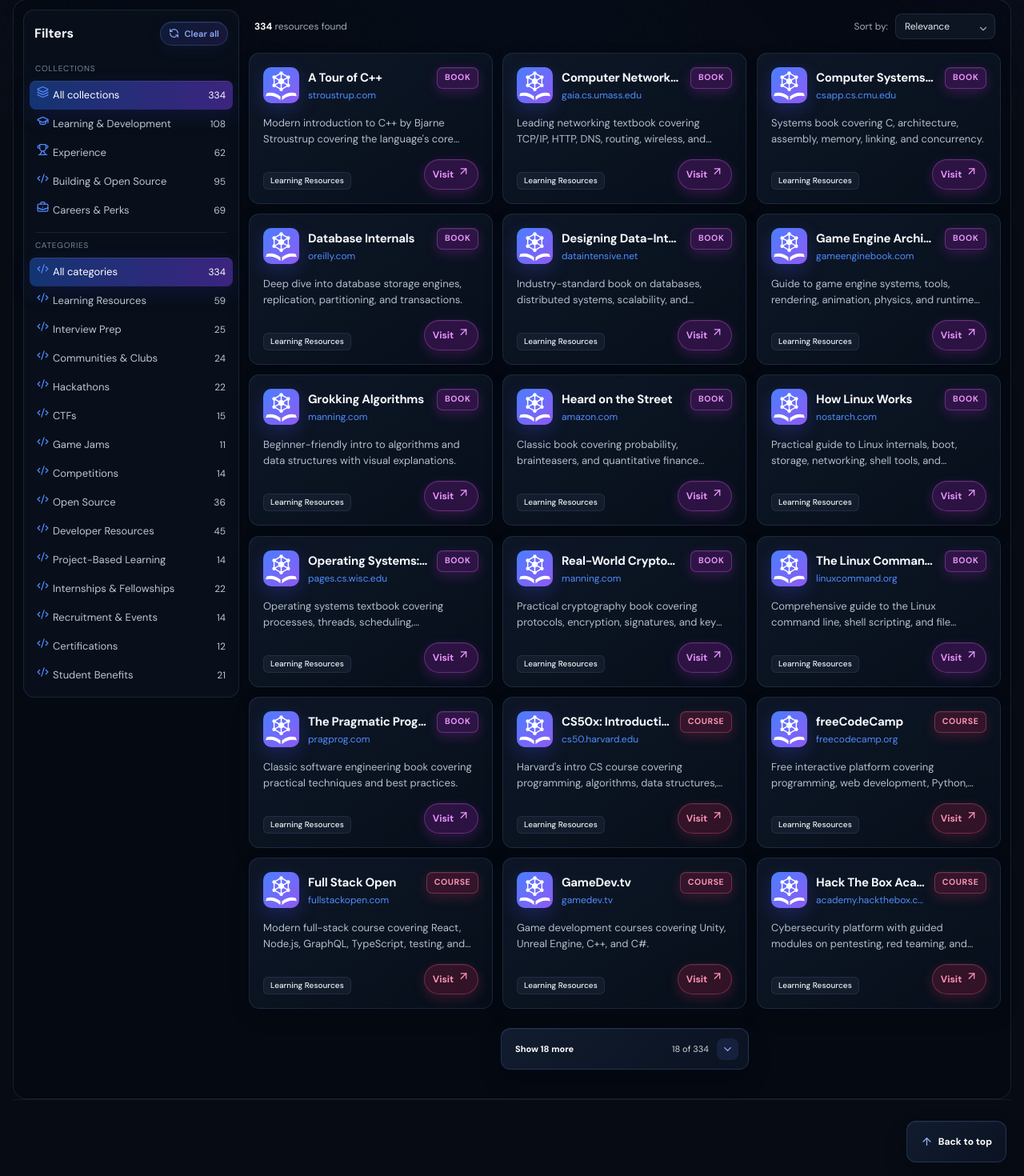
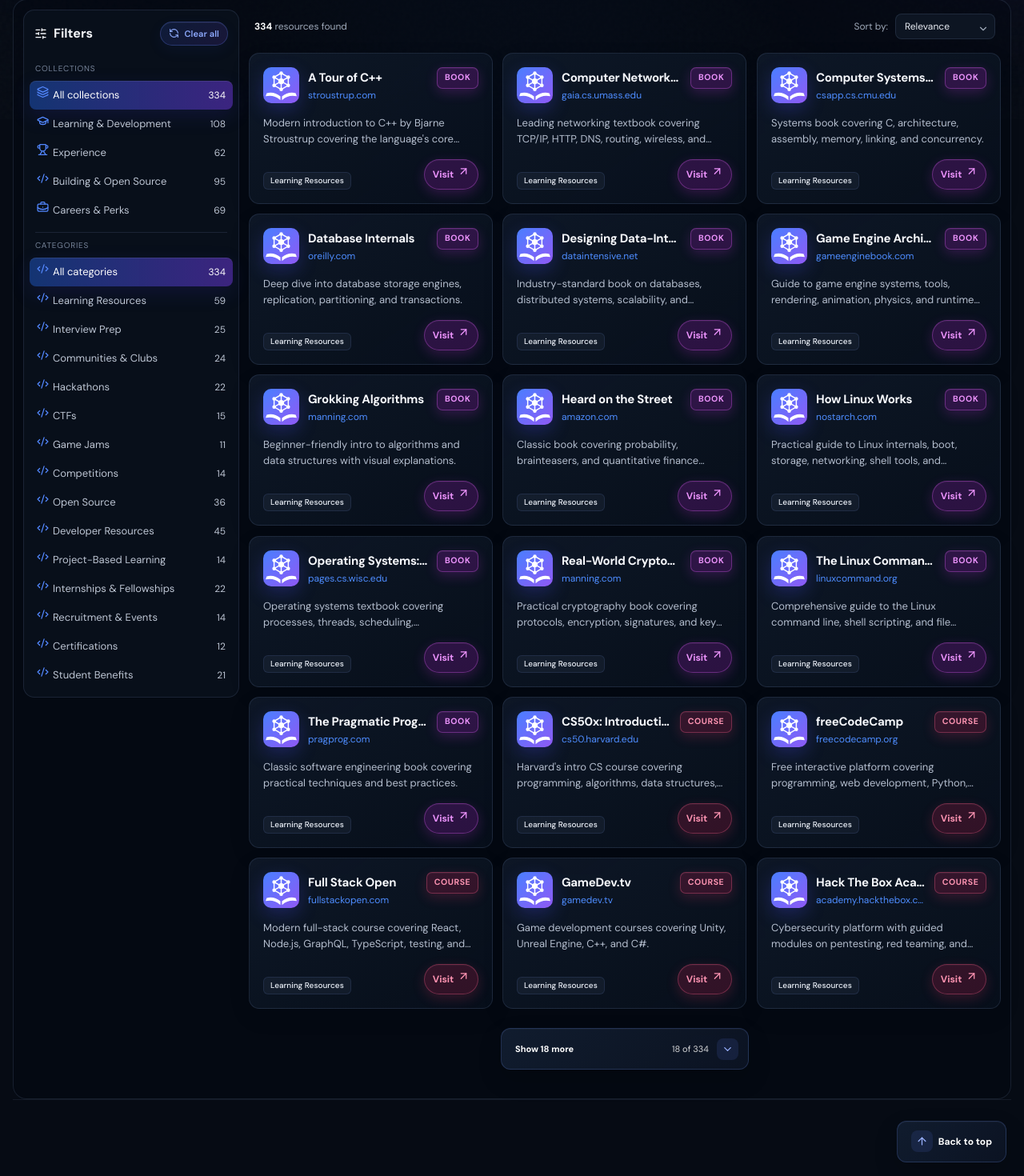
Before and after one commit to NicholasXydis/CSResourceHub, a React (Vite) app: page / in a window 1280 px wide. Shown: the part 651-2121 px from the top of the page at 80% size. Built offline with nearby package versions, Linux system fonts and the light colour scheme.

Commit message:
fix: align the mobile filter icon and drop unreachable logo styles

```diff
--- a/src/components/Filters.tsx
+++ b/src/components/Filters.tsx
@@ -6,6 +6,7 @@
   GraduationCap,
   Layers3,
   RefreshCcw,
+  SlidersHorizontal,
   Trophy,
 } from "lucide-react";
 import {
@@ -78,7 +79,9 @@
       aria-label="Resource filters"
     >
       <motion.div variants={RISE} className="filters-title">
-        <strong>Filters</strong>
+        <strong>
+          <SlidersHorizontal aria-hidden="true" /> Filters
+        </strong>
         <motion.button
           {...FILTER_MOTION}
           className="clear-filter"
--- a/src/components/ResourceDirectory.tsx
+++ b/src/components/ResourceDirectory.tsx
@@ -1,6 +1,12 @@
 import { useEffect, useMemo, useRef, useState } from "react";
 import { AnimatePresence, motion, useReducedMotion } from "framer-motion";
-import { ChevronDown, Filter, RefreshCcw, Search, X } from "lucide-react";
+import {
+  ChevronDown,
+  RefreshCcw,
+  Search,
+  SlidersHorizontal,
+  X,
+} from "lucide-react";
 import {
   ALL_RESOURCES,
   CATEGORY_LABELS,
@@ -114,7 +120,7 @@
         aria-haspopup="dialog"
         aria-expanded={drawer}
       >
-        <Filter /> Filters{" "}
+        <SlidersHorizontal /> Filters{" "}
         {(collection !== "all" || category !== "all") && (
           <span>
             {Number(collection !== "all") + Number(category !== "all")}
--- a/src/styles.css
+++ b/src/styles.css
@@ -312,6 +312,15 @@
   align-items: center;
   padding: 5px 6px 13px;
 }
+.filters-title strong {
+  display: inline-flex;
+  align-items: center;
+  gap: 8px;
+}
+.filters-title strong svg {
+  width: 16px;
+  height: 16px;
+}
 .filters-title button {
   border: 0;
   background: none;
@@ -445,10 +454,7 @@
   border-radius: 10px;
   display: grid;
   place-items: center;
-  color: #101622;
   background: linear-gradient(145deg, #fff, #cbd5e1);
-  font-size: 13px;
-  font-weight: 800;
   box-shadow: 0 5px 15px rgba(0, 0, 0, 0.2);
 }
 .card-head > div:nth-child(2) {
@@ -664,7 +670,8 @@
     gap: 8px;
   }
   .mobile-filter svg {
-    width: 17px;
+    width: 16px;
+    height: 16px;
   }
   .mobile-filter span {
     width: 18px;
@@ -794,7 +801,6 @@
 .filter-row:hover svg,
 .mobile-filter:hover svg,
 .filter-row svg,
-.mobile-filter svg,
 .stats div:hover {
   transform: translateY(-4px) scale(1.025);
 }
@@ -835,12 +841,6 @@
   object-position: center;
   border-radius: 5px;
 }
-.resource-logo span {
-  display: grid;
-  place-items: center;
-  width: 100%;
-  height: 100%;
-}
 .filters-title .clear-filter {
   display: inline-flex;
   align-items: center;
@@ -904,14 +904,7 @@
   white-space: nowrap;
 }
 .resource-logo.fallback-logo {
-  color: #fff;
-  background: linear-gradient(135deg, #376ff3, #7546e8);
   box-shadow: 0 8px 22px rgba(68, 78, 232, 0.28);
-}
-.resource-logo.fallback-logo svg {
-  width: 23px;
-  height: 23px;
-  stroke-width: 2.1;
 }
 .resource-card:hover .resource-logo.fallback-logo {
   box-shadow: 0 13px 32px rgba(82, 70, 235, 0.42);
@@ -1670,6 +1663,7 @@
 
 footer .back-to-top {
   min-height: 52px;
+  gap: 10px;
   padding: 10px 17px;
   border: 1px solid rgba(102, 136, 222, 0.24);
   border-radius: 12px;
@@ -1696,7 +1690,12 @@
     0 0 24px rgba(75, 83, 220, 0.1);
 }
 footer .back-to-top svg {
+  width: 27px;
+  height: 27px;
+  padding: 6px;
+  border-radius: 8px;
   color: #9ab2ff;
+  background: rgba(84, 110, 225, 0.14);
   transition: transform 0.34s cubic-bezier(0.2, 1.55, 0.35, 1);
 }
 footer .back-to-top:hover svg {
```
